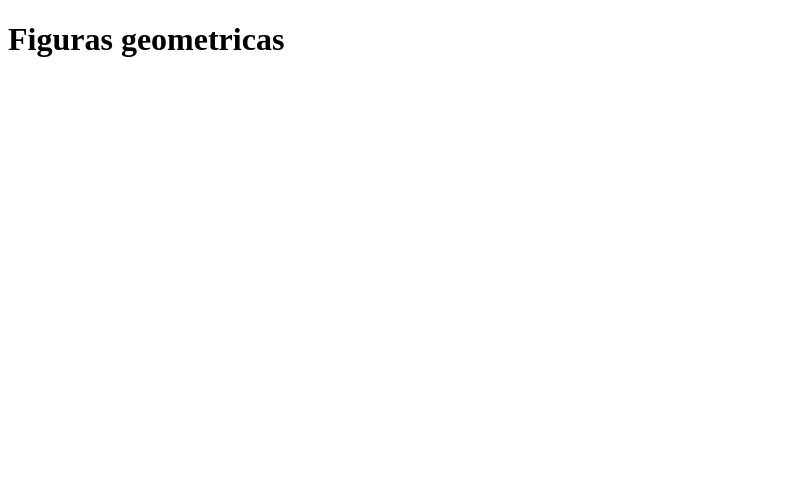
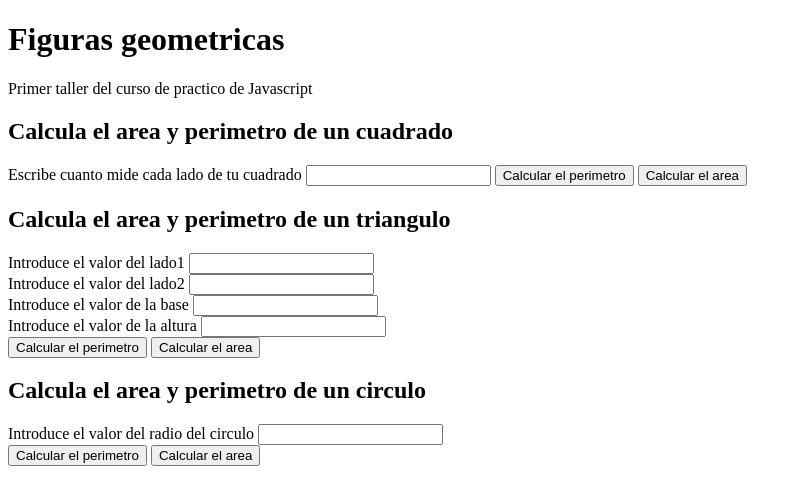
Before and after one commit to alejandroverita/Curso-Practico-Js, a website: page Figures/figures.html in a window 1280 px wide. Shown: the whole page, without its empty margins (0-802 px from the left). Drawn offline with Linux system fonts and the light colour scheme.

Commit message:
interactuando con js desde html

```diff
--- a/Figures/figures.html
+++ b/Figures/figures.html
@@ -7,7 +7,78 @@
     <title>Figuras geometricas</title>
 </head>
 <body>
-    <h1>Figuras geometricas</h1>
+    <header>
+        <h1>Figuras geometricas</h1>
+        <p>
+            Primer taller del curso de practico de Javascript
+        </p>
+    </header>
+
+    <section>
+        <h2>Calcula el area y perimetro de un cuadrado</h2>
+        <form action="" method="get">
+
+            <label for = "inputCuadrado">
+                Escribe cuanto mide cada lado de tu cuadrado
+            </label>
+            <input id="inputCuadrado" type="number">
+
+            <button type="button" onclick="calcularPerimetroCuadrado()">
+                Calcular el perimetro
+            </button>
+
+            <button type="button" onclick="calcularAreaCuadrado()">
+                Calcular el area
+            </button>
+
+        </form>
+    </section>
+
+    <!-- triangle -->
+    <section>
+        <h2>Calcula el area y perimetro de un triangulo</h2>
+        <form action="" method="get">
+
+            <label for="inputSide1">Introduce el valor del lado1</label>
+            <input type="number" id="inputSide1"><br>
+            <label for="inputSide2">Introduce el valor del lado2</label>
+            <input type="number" id="inputSide2"><br>
+            <label for="inputBase">Introduce el valor de la base</label>
+            <input type="number" id="inputBase"><br>
+            <label for="inputHeight">Introduce el valor de la altura</label>
+            <input type="number" id="inputHeight"><br>
+
+            <button type="button" onclick="calcularPerimetroTriangle()">
+                Calcular el perimetro
+            </button>
+
+            <button type="button" onclick="calcularAreaTriangle()">
+                Calcular el area
+            </button>
+
+        </form>
+    </section>
+
+    <!-- CIRCLE -->
+
+    <section>
+        <h2>Calcula el area y perimetro de un circulo</h2>
+        <form action="" method="get">
+
+            <label for="radio">Introduce el valor del radio del circulo</label>
+            <input type="number" id="radio"><br>
+
+            <button type="button" onclick="calcularPerimetroCircle()">
+                Calcular el perimetro
+            </button>
+
+            <button type="button" onclick="calcularAreaCircle()">
+                Calcular el area
+            </button>
+
+        </form>
+    </section>
+
     <script src="./figures.js"></script>
 </body>
 </html>
--- a/Figures/figures.js
+++ b/Figures/figures.js
@@ -41,3 +41,60 @@ const areaCircle = (radio) => radio * radio * PI;
 
 
 console.groupEnd();
+
+// Interation with html
+
+/* SQUARE */
+
+function calcularPerimetroCuadrado(){
+    const input = document.getElementById("inputCuadrado");
+
+    const value = input.value; //obtenemos el valor del input
+
+    const perimeter = perimeterSquare(value);
+
+    alert(perimeter);
+}
+
+function calcularAreaCuadrado(){
+    const input = document.getElementById("inputCuadrado");
+
+    const value = input.value; //obtenemos el valor del input
+
+    const area = areaSquare(value);
+
+    alert(area);
+}
+
+/* TRIANGLE */
+
+function calcularPerimetroTriangle(){
+    const lado1 = parseInt(document.getElementById("inputSide1").value);
+    const lado2 = parseInt(document.getElementById("inputSide2").value);
+    const base = parseInt(document.getElementById("inputBase").value);
+
+    alert(`El perimetro del triangulo es: ${lado1+lado2+base} cm`);
+}
+
+function calcularAreaTriangle(){
+    const height = parseInt(document.getElementById("inputHeight").value);
+
+    const base = parseInt(document.getElementById("inputBase").value);
+
+    alert(`El area del triangulo es ${areaTriangle(base, height)} cms^2`);
+}
+
+
+/* CIRCLE */
+
+function calcularPerimetroCircle(){
+    const radio = parseInt(document.getElementById("radio").value);
+
+    alert(`El perimetro del circulo es ${perimeterCircle(radio)} cms`);
+}
+
+function calcularAreaCircle(){
+    const radio = parseInt(document.getElementById("radio").value);
+
+    alert(`El area del circulo es ${areaCircle(radio)} cms^2`);
+}
```
